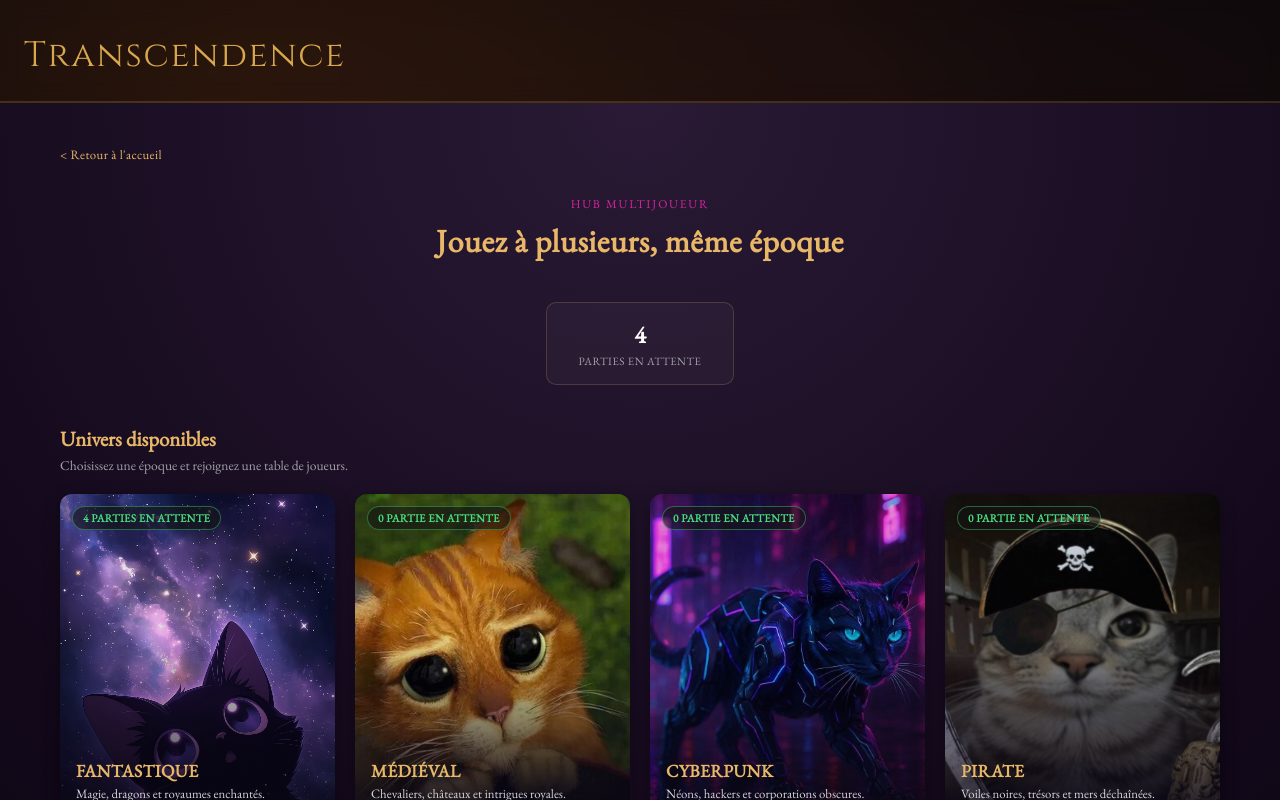
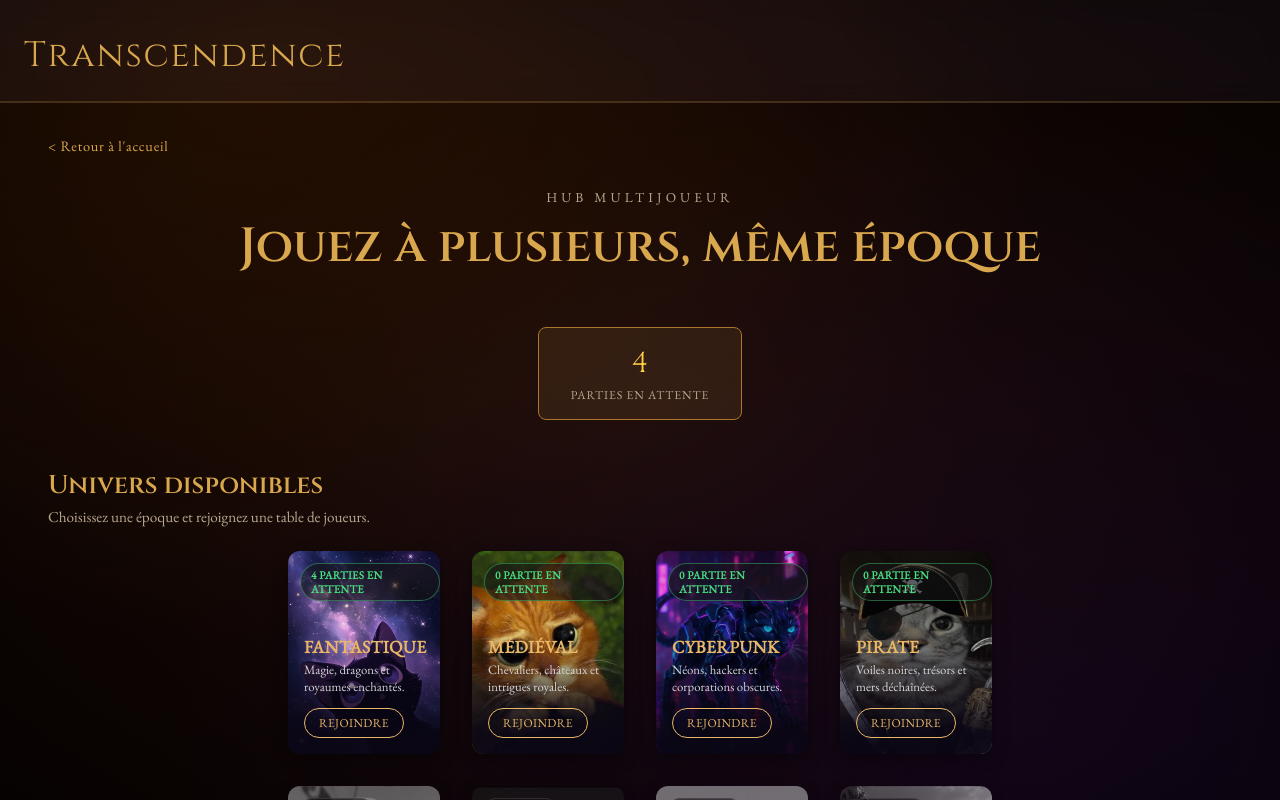
Before and after one commit to nawtam/ft_transcendence, a React (Vite) app in the folder frontend/: page /hub in a window 1280 px wide. Shown: the top 800 px of the page. Built offline with nearby package versions, Linux system fonts and the light colour scheme.

Commit message:
fix css on hub page

```diff
--- a/frontend/src/css/multi/hub.css
+++ b/frontend/src/css/multi/hub.css
@@ -1,114 +1,131 @@
 .hub {
   min-height: 100vh;
-  padding: 40px 60px 80px;
-  background: radial-gradient(circle at top, #2a1a35 0%, #12081a 60%, #08040c 100%);
-  color: #e5e5e5;
+  padding: 2rem 3rem;
 }
 
 .hub__retour {
-  color: #e8b768;
+  display: inline-block;
+  color: var(--color-gold);
   text-decoration: none;
-  font-size: 0.8rem;
-  letter-spacing: 0.03em;
+  font-size: 0.9rem;
+  letter-spacing: 0.05em;
+  transition: color 0.25s ease;
+}
+
+.hub__retour:hover {
+  color: var(#fff);
 }
 
 .hub__entete {
   text-align: center;
-  margin: 32px 0 40px;
+  margin: 2rem 0 3rem;
 }
 
 .hub__label {
-  color: #d6249f;
+  color: var(--color-text-muted);
+  letter-spacing: 0.3em;
+  font-size: 0.85rem;
   text-transform: uppercase;
-  letter-spacing: 0.15em;
-  font-size: 0.75rem;
-  margin: 0 0 8px;
 }
 
 .hub__titre {
-  color: #e8b768;
-  font-size: 2rem;
-  margin: 0;
-  letter-spacing: 0.02em;
+  font-family: var(--font-display);
+  font-size: 3rem;
+  color: var(--color-gold);
+  margin-top: 0.5rem;
 }
 
 .hub__stats {
   display: flex;
   justify-content: center;
-  margin-bottom: 40px;
+  gap: 1.5rem;
+  margin-bottom: 3rem;
 }
 
 .hub__stat {
   display: flex;
   flex-direction: column;
   align-items: center;
-  padding: 16px 32px;
-  background: rgba(255, 255, 255, 0.03);
-  border: 1px solid rgba(232, 183, 104, 0.2);
-  border-radius: 10px;
+  padding: 1rem 2rem;
+  border: 1px solid var(--color-gold-dark);
+  border-radius: 8px;
+  background: var(--gold-10);
 }
 
 .hub__stat-valeur {
-  font-size: 1.5rem;
-  font-weight: 700;
-  color: #fff;
+  font-family: var(--font-display);
+  font-size: 1.8rem;
+  color: var(--color-gold-bright);
 }
 
 .hub__stat-label {
-  font-size: 0.7rem;
+  font-size: 0.75rem;
   text-transform: uppercase;
-  letter-spacing: 0.05em;
-  color: #a1a1aa;
-  margin-top: 4px;
+  letter-spacing: 0.08em;
+  color: var(--color-text-muted);
+  margin-top: 0.25rem;
 }
 
 .hub__section-entete {
   display: flex;
   justify-content: space-between;
   align-items: flex-end;
-  margin-bottom: 20px;
   flex-wrap: wrap;
-  gap: 16px;
+  gap: 1rem;
+  margin-bottom: 1.5rem;
 }
 
 .hub__section-titre {
-  color: #e8b768;
-  font-size: 1.3rem;
-  margin: 0 0 4px;
+  font-family: var(--font-display);
+  font-size: 1.6rem;
+  color: var(--color-gold);
+  margin-bottom: 0.25rem;
 }
 
 .hub__section-sous-titre {
-  color: #a1a1aa;
-  font-size: 0.85rem;
-  margin: 0;
+  color: var(--color-text-muted);
+  font-size: 0.95rem;
 }
 
 .hub__actions {
   display: flex;
-  gap: 12px;
+  gap: 0.75rem;
 }
 
 .hub__bouton {
-  padding: 8px 16px;
-  border-radius: 999px;
-  font-size: 0.8rem;
+  font-family: var(--font-display);
+  padding: 0.5rem 1.2rem;
+  border-radius: 6px;
+  font-size: 0.85rem;
+  letter-spacing: 0.05em;
   cursor: pointer;
-  border: 1px solid #e8b768;
+  border: 1px solid var(--color-gold-dark);
   background: transparent;
-  color: #e8b768;
+  color: var(--color-gold);
+  transition: color 0.25s ease, box-shadow 0.25s ease;
+}
+
+.hub__bouton:hover {
+  color: #ffffff;
+  box-shadow: 0 0 20px 2px var(--gold-40);
 }
 
 .hub__bouton--plein {
-  background: #e8b768;
-  color: #1c1220;
+  background: linear-gradient(180deg, #e8963a, #c9691f);
+  color: #1a1006;
+  border: none;
+}
+
+.hub__bouton--plein:hover {
+  color: #ffffff;
 }
 
 .hub__grille {
   display: grid;
   grid-template-columns: repeat(4, 1fr);
-  gap: 20px;
+  gap: 2rem;
+  padding: 0 15rem;
 }
-
 @media (max-width: 900px) {
   .hub__grille {
     grid-template-columns: repeat(2, 1fr);
```
